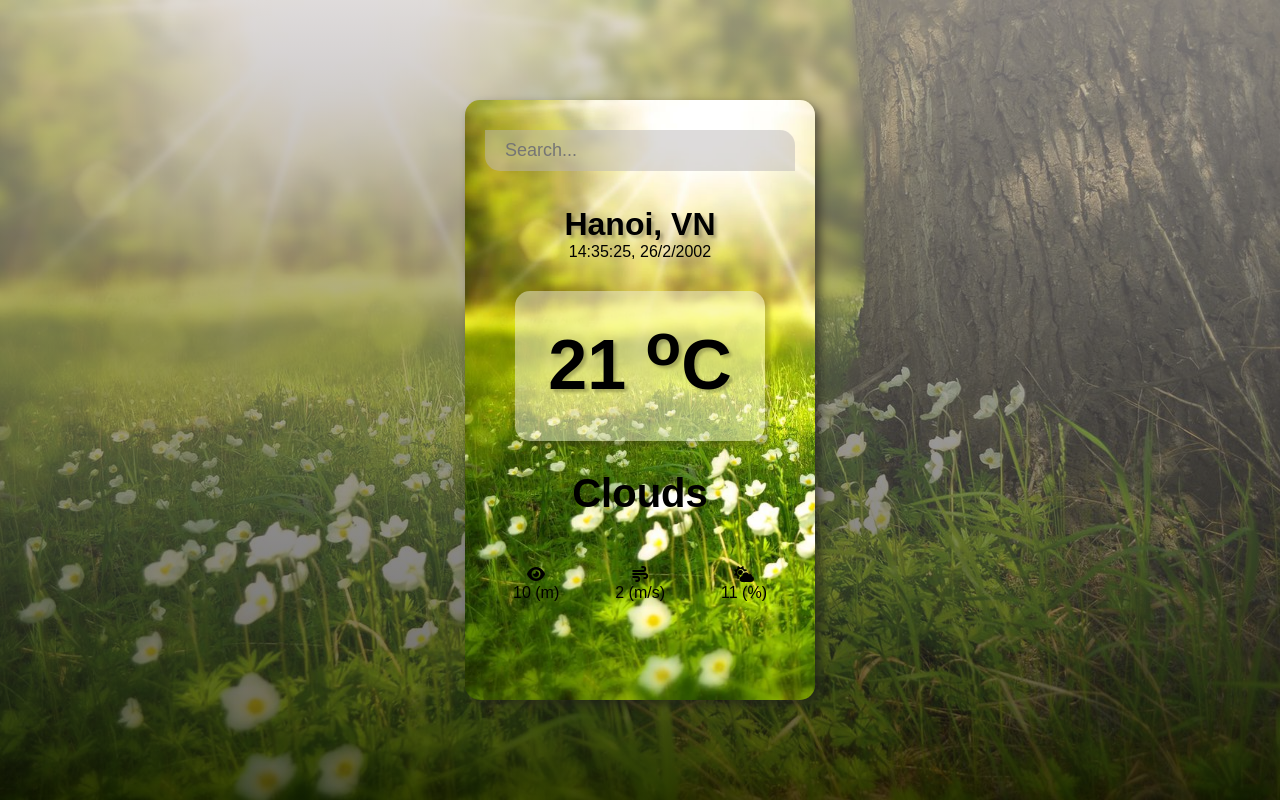
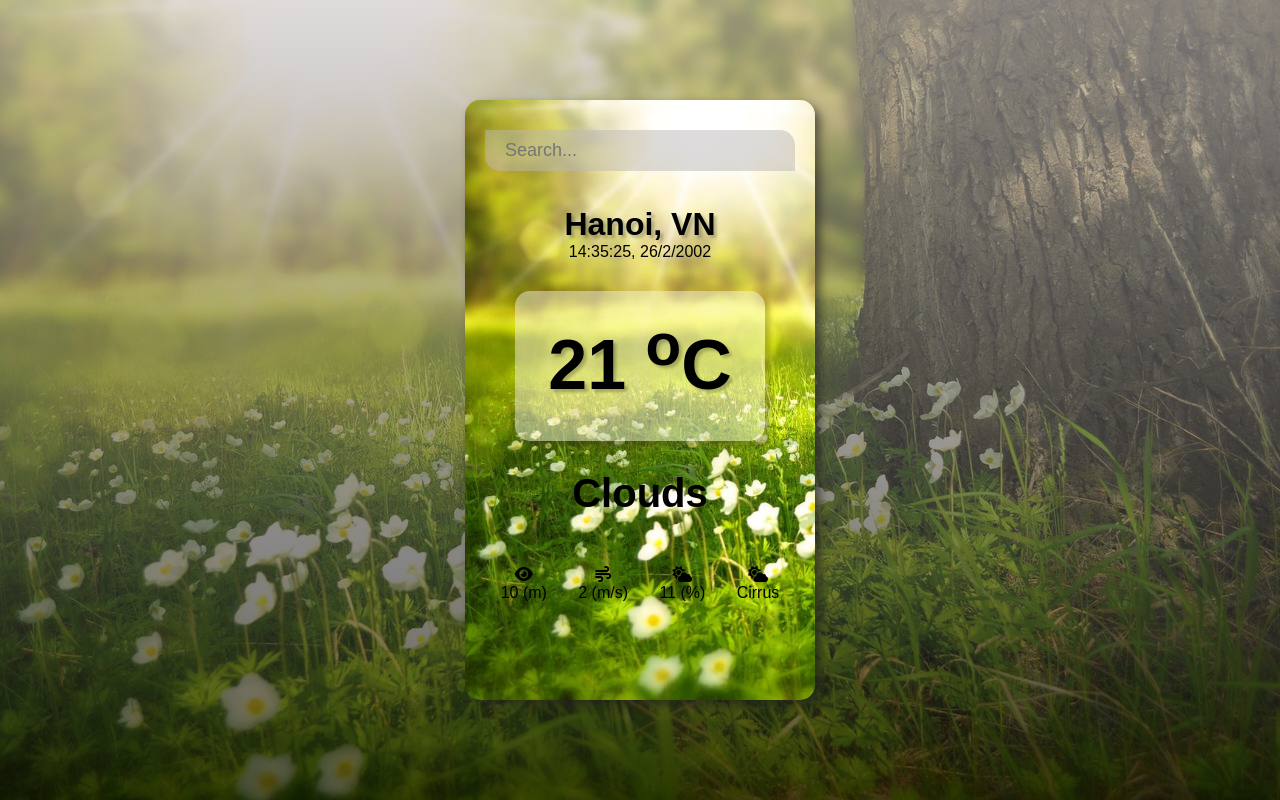
Before and after one commit to codermyl/Weather, a plain HTML site: page index.html in a window 1280 px wide. Drawn offline with Linux system fonts and the light colour scheme; no server answers.

Commit message:
update app

```diff
--- a/index.html
+++ b/index.html
@@ -31,6 +31,10 @@
                 <i class="fa-solid fa-cloud-sun"></i>
                 <p>11 (%)</p>
             </div>
+            <div class="cloud">
+                <i class="fa-solid fa-cloud-sun"></i>
+                <p>Cirrus</p>
+            </div>
         </div>
     </div>
     <script src="./main.js"></script>
```
